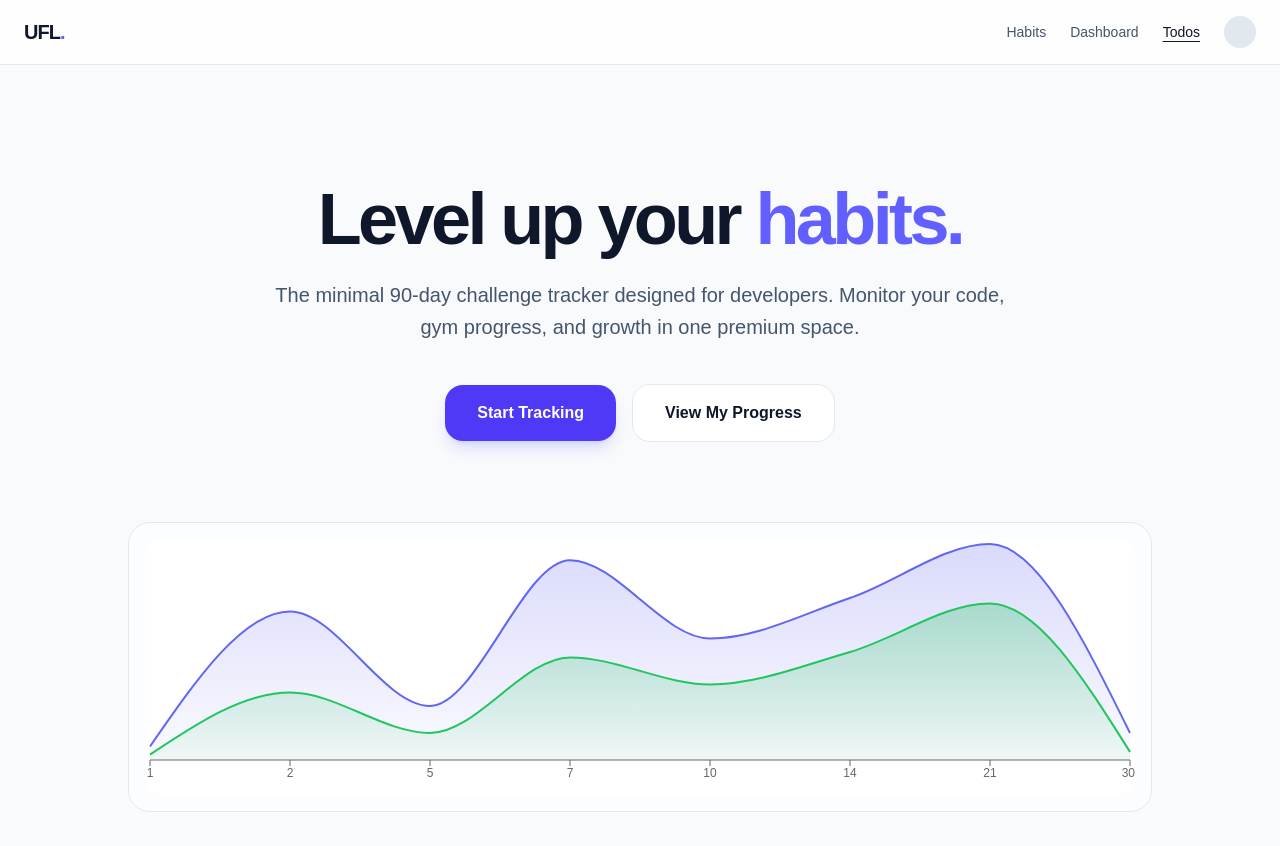
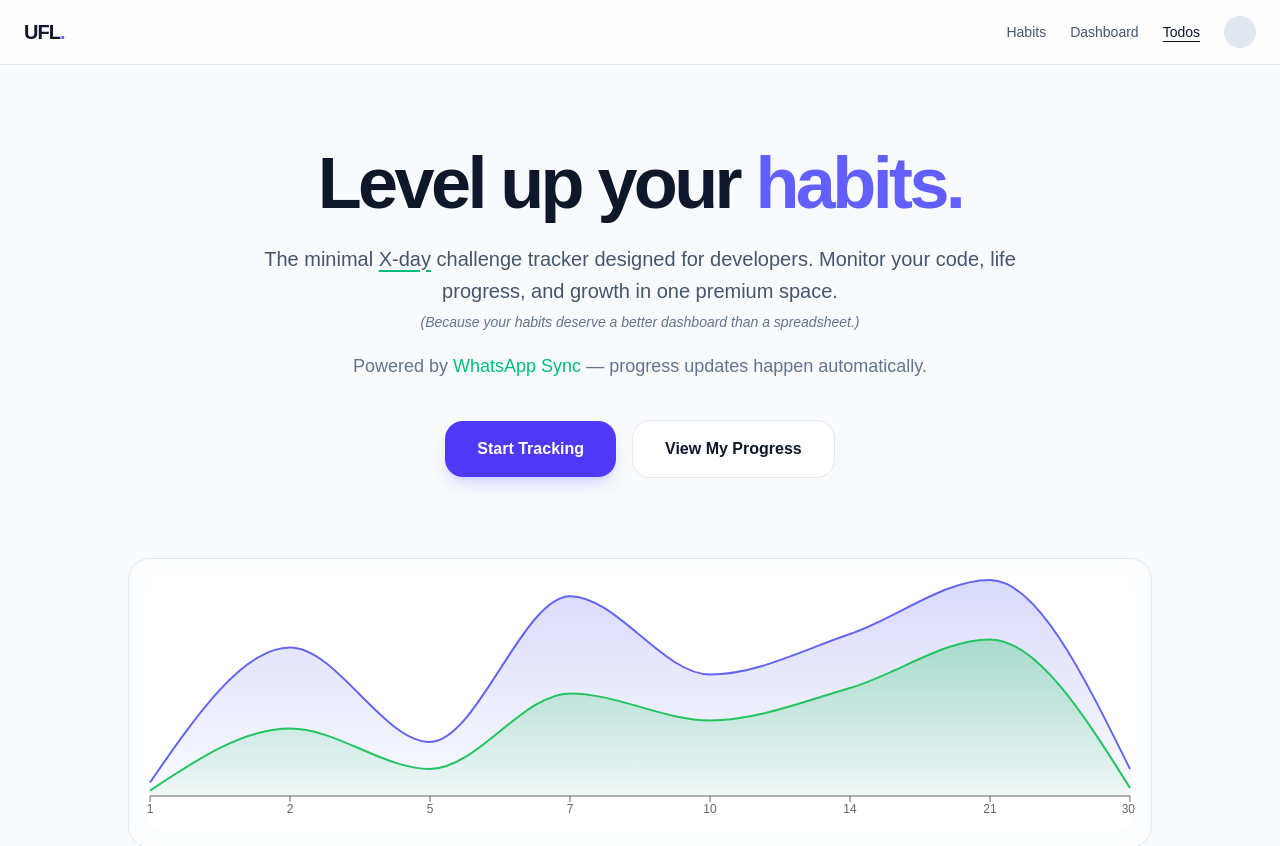
Before and after one commit to abhiishekh/habit-tracker, a Next.js app: page / in a window 1280 px wide. Shown: the top 846 px of the page. Built offline with nearby package versions, Linux system fonts and the light colour scheme; a web font is replaced by a local one.

Commit message:
Improved hero section paragraphs

```diff
--- a/components/shared/hero-section.tsx
+++ b/components/shared/hero-section.tsx
@@ -11,9 +11,19 @@ const HeroSection = () => {
                 <h1 className="text-5xl md:text-7xl font-bold tracking-tighter text-slate-900 dark:text-white mb-6">
                     Level up your <span className="text-indigo-500">habits.</span>
                 </h1>
-                <p className="text-lg md:text-xl text-slate-600 dark:text-slate-400 mb-10 leading-relaxed">
-                    The minimal 90-day challenge tracker designed for developers.
-                    Monitor your code, gym progress, and growth in one premium space.
+                <p className="text-lg md:text-xl text-slate-600 dark:text-slate-400 mb-10 leading-relaxed flex flex-col items-center gap-1">
+                    <div>
+                        The minimal <span className='underline underline-offset-4 decoration-emerald-500'>X-day</span> challenge tracker designed for developers.
+                        Monitor your code, life progress, and growth in one premium space.
+                    </div>
+                    <em className="text-sm text-slate-500 dark:text-slate-600">
+                        (Because your habits deserve a better dashboard than a spreadsheet.)
+                    </em>
+                    <p className='text-md md:text-lg text-slate-500 dark:text-slate-600 mt-4'>
+                        Powered by <span className="text-emerald-500">WhatsApp Sync</span> — progress updates happen automatically.
+                    </p>
+                </p>
+                <p>
                 </p>
 
                 <div className="flex flex-col sm:flex-row items-center justify-center gap-4">
```
